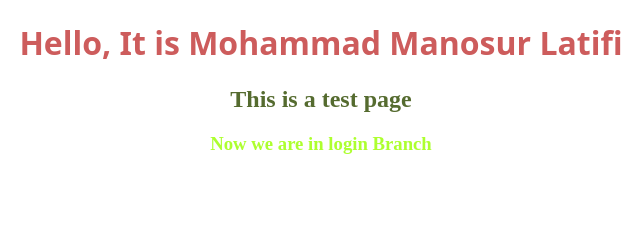
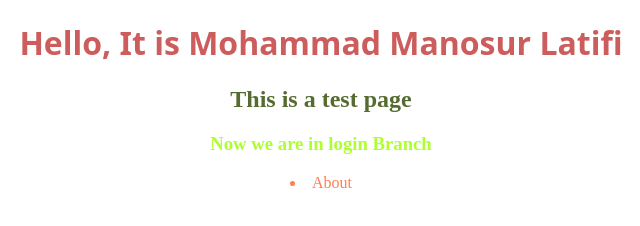
Before and after one commit to ita-design/gitpro, a plain HTML site: page index.html in a window 1280 px wide. Shown: the full height of the page, 319-959 px from the left. Drawn offline with Linux system fonts and the light colour scheme.

Commit message:
create a list include only about with setting color and alignment

```diff
--- a/index.html
+++ b/index.html
@@ -10,5 +10,10 @@
     <H1 class="m">Hello, It is Mohammad Manosur Latifi</H1>
     <h2 class="message">This is a test page</h2>
     <h3 class="login-branch"> Now we are in login Branch</h3>
+    <u class="list">
+        <li>
+            About
+        </li>
+    </u>
 </body>
 </html>
--- a/style.css
+++ b/style.css
@@ -13,3 +13,9 @@
     color: greenyellow;
     text-align: center;
 }
+
+.list{
+    color: coral;
+    text-align: center;
+    text-decoration: none;
+}
```
